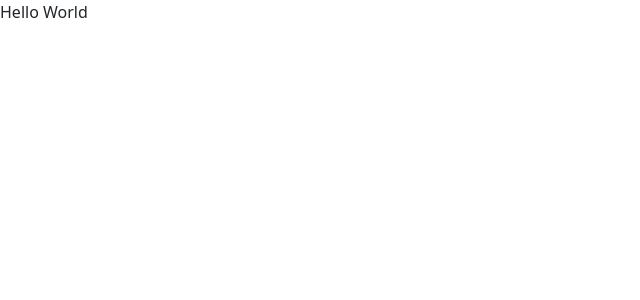
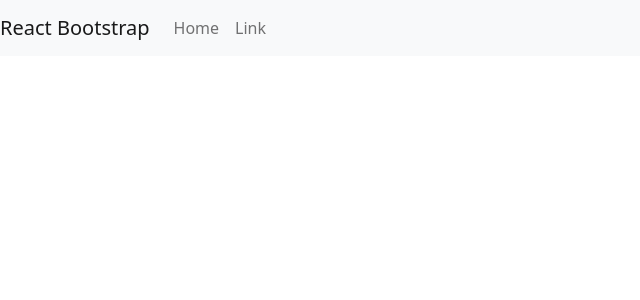
Before and after one commit to lucasjstn/movie-reviews, a React (Create React App) app in the folder frontend/: page / in a window 1280 px wide. Shown: the top 300 px of the page, without its empty margins (0-640 px from the left). Built offline with nearby package versions, Linux system fonts and the light colour scheme.

Commit message:
navbar made using bootstrap

```diff
--- a/frontend/src/App.jsx
+++ b/frontend/src/App.jsx
@@ -2,14 +2,28 @@
 import { Switch, Route, Link } from "react-router-dom";
 import "bootstrap/dist/css/bootstrap.min.css";
 
+import Nav from "react-bootstrap/Nav";
+import Navbar from "react-bootstrap/Navbar";
 
-
-import AddReview from './components/add-review'
-import MoviesList from './components/movies-list'
-import Movie from './components/movie'
-import Login from './components/login'
+import AddReview from "./components/add-review";
+import MoviesList from "./components/movies-list";
+import Movie from "./components/movie";
+import Login from "./components/login";
 
 function App() {
-    return <div className="App">Hello World</div>;
+    return (
+        <div className="App">
+            <Navbar bg="light" expand="lg">
+                <Navbar.Brand href="#home">React Bootstrap</Navbar.Brand>
+                <Navbar.Toggle aria-controls="basic-navbar-nav" />
+                <Navbar.Collapse id="basic-navbar-nav">
+                    <Nav className="mr-auto">
+                        <Nav.Link href="#home">Home</Nav.Link>
+                        <Nav.Link href="#link">Link</Nav.Link>
+                    </Nav>
+                </Navbar.Collapse>
+            </Navbar>
+        </div>
+    );
 }
 export default App;
```
